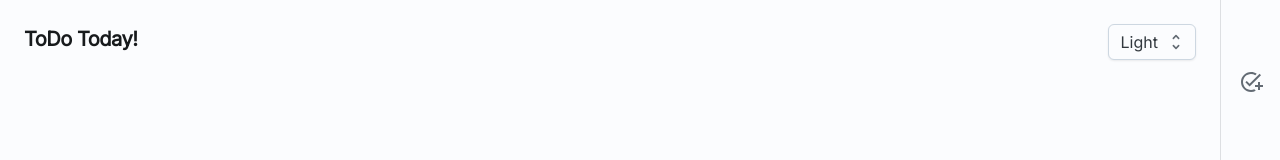
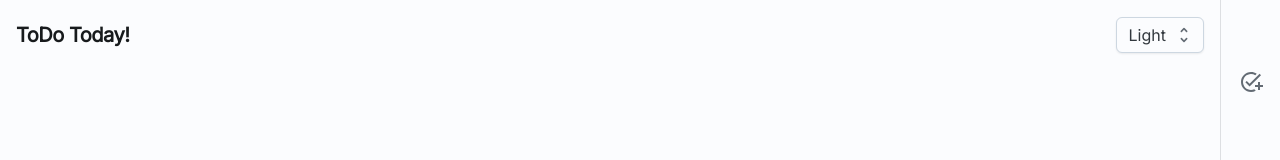
Before and after one commit to mattroberts11/todo-chrome, a React (Vite) app: page / in a window 1280 px wide. Shown: the top 160 px of the page. Built offline with nearby package versions, Linux system fonts and the light colour scheme.

Commit message:
chore: header styling

```diff
--- a/src/components/Header.tsx
+++ b/src/components/Header.tsx
@@ -9,8 +9,9 @@ const Header: React.FC = () => (
     sx={{
       display: "flex",
       justifyContent: "space-between",
-      height: "64px",
-      p: 2,
+      alignItems: "center",
+      height: "54px",
+      p: 1,
       top: 0,
       position: "sticky",
     }}
```
